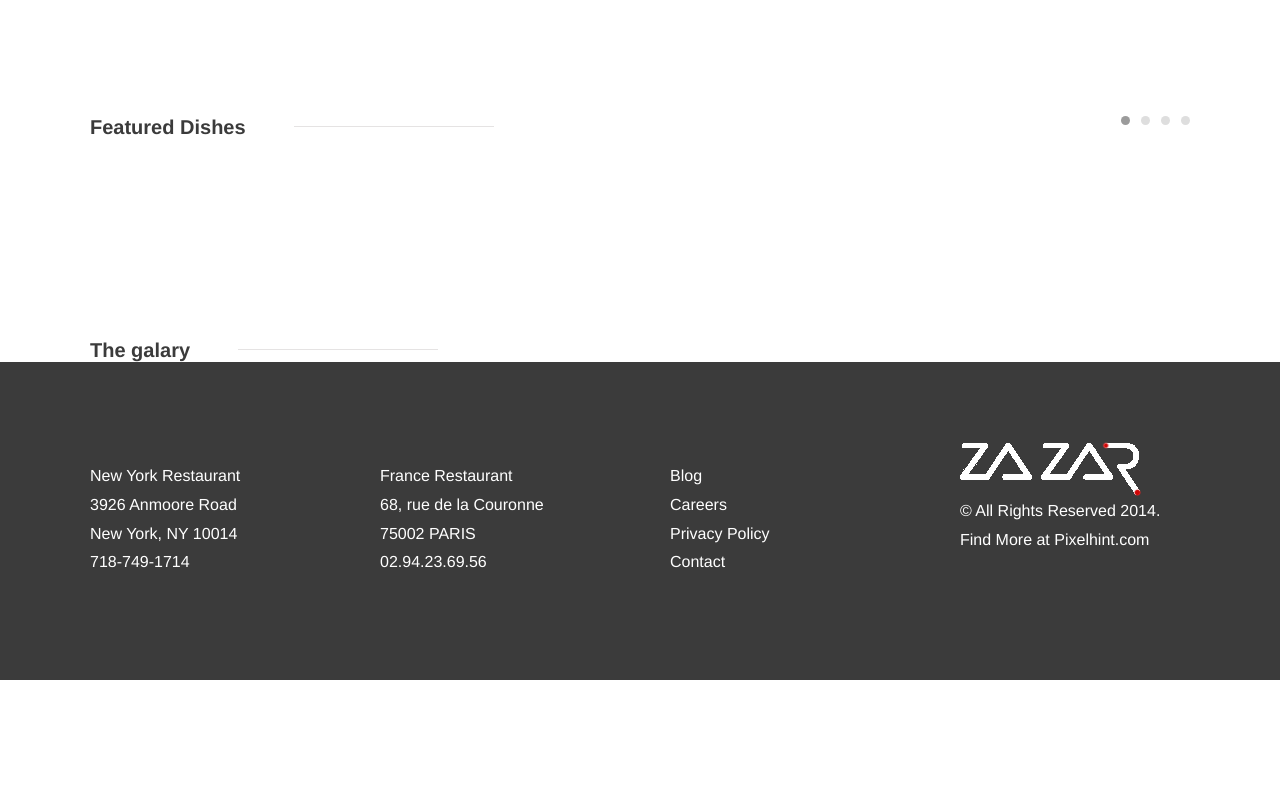
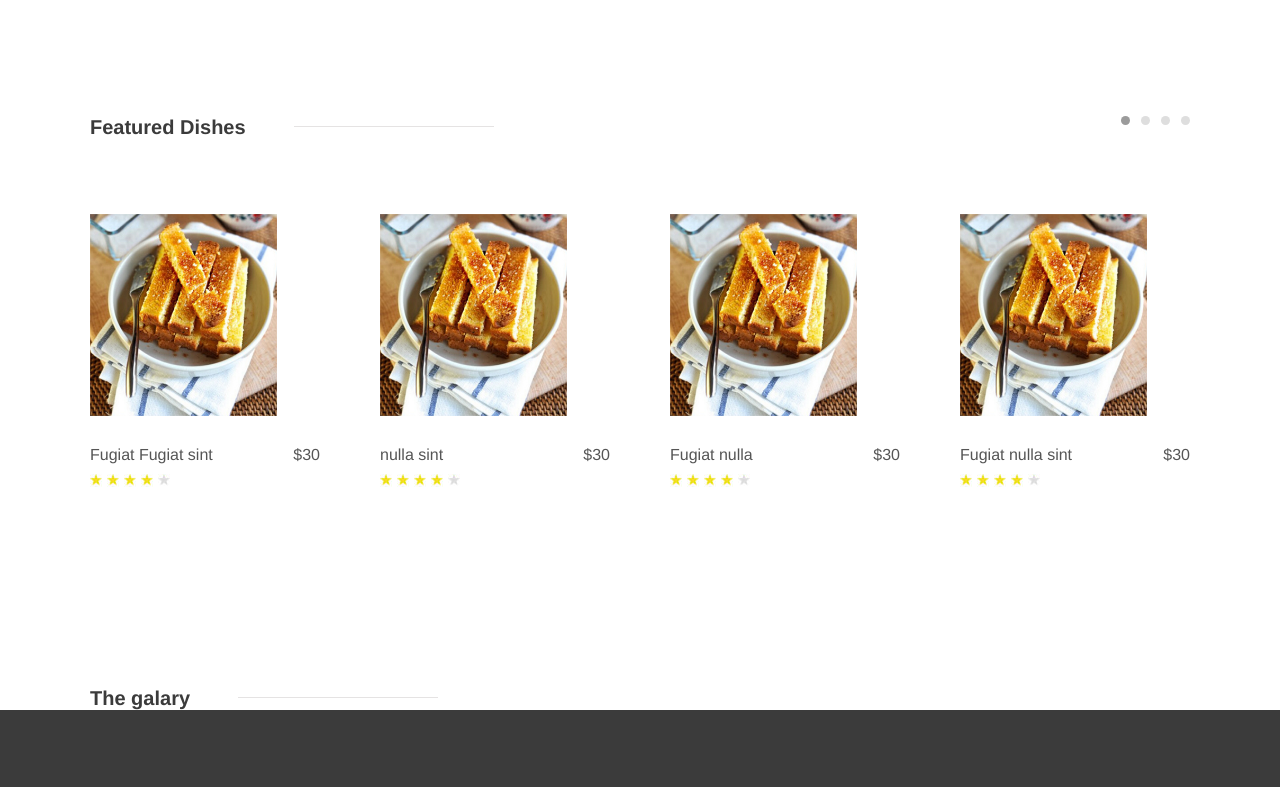
Before and after one commit to vincentotsai/psd-html, a plain HTML site: page index.html in a window 1280 px wide. Shown: the part 1320-2107 px from the top of the page. Before the commit the page ends 2000 px from the top, so only its background shows below. Drawn offline with Linux system fonts and the light colour scheme.

Commit message:
panel body

```diff
--- a/css/index.css
+++ b/css/index.css
@@ -186,3 +186,54 @@
 .index-panel-header .btn-group .active {
 	background: #9b9b9b;
 }
+
+/*panel body*/
+.index-panel-body {
+	margin-top: 75px;
+}
+
+.index-food-list {
+	overflow: hidden;
+}
+
+.index-food-list ul {
+	width: 1160px;
+}
+
+.index-food-list .food-item {
+	float: left;
+	width: 230px;
+	margin-right: 60px;
+}
+
+.index-food-list .food-item .banner {
+	margin-bottom: 30px;
+	height: 202px;
+}
+
+.index-food-list .food-item .name {
+	color: #555;
+	font-size: 16px;
+	margin-bottom: 10px;
+}
+
+.index-food-list .food-item .price {
+	float: right;
+}
+
+.index-food-list .food-item .star-bar {
+	font-size: 0;
+}
+
+.index-food-list .food-item .star {
+	display: inline-block;
+	width: 12px;
+	height: 13px;
+	margin-right: 5px;
+	background-image: url("../images/star.jpg");
+	background-repeat: no-repeat;
+}
+
+.index-food-list .food-item .nostar {
+	background-position: 0 -12px;
+}
--- a/index.html
+++ b/index.html
@@ -120,7 +120,62 @@
 				<a href="" class="btn"></a>
 			</div>
 		</div>
-		<div class="index-panel-body index-food-list"></div>
+		<div class="index-panel-body index-food-list">
+			<ul class="clearfloat">
+				<li class="food-item">
+					<a href="">
+						<img class="banner" src="./images/gallery-1.png" alt="banner">
+						<div class="name">Fugiat Fugiat sint<span class="price">$30</span></div>
+						<div class="star-bar">
+							<span class="star"></span>
+							<span class="star"></span>
+							<span class="star"></span>
+							<span class="star"></span>
+							<span class="star nostar"></span>
+						</div>
+					</a>
+				</li>
+				<li class="food-item">
+					<a href="">
+						<img class="banner" src="./images/gallery-1.png" alt="banner">
+						<div class="name"> nulla sint<span class="price">$30</span></div>
+						<div class="star-bar">
+							<span class="star"></span>
+							<span class="star"></span>
+							<span class="star"></span>
+							<span class="star"></span>
+							<span class="star nostar"></span>
+						</div>
+					</a>
+				</li>
+				<li class="food-item">
+					<a href="">
+						<img class="banner" src="./images/gallery-1.png" alt="banner">
+						<div class="name">Fugiat nulla <span class="price">$30</span></div>
+						<div class="star-bar">
+							<span class="star"></span>
+							<span class="star"></span>
+							<span class="star"></span>
+							<span class="star"></span>
+							<span class="star nostar"></span>
+						</div>
+					</a>
+				</li>
+				<li class="food-item">
+					<a href="">
+						<img class="banner" src="./images/gallery-1.png" alt="banner">
+						<div class="name">Fugiat nulla sint<span class="price">$30</span></div>
+						<div class="star-bar">
+							<span class="star"></span>
+							<span class="star"></span>
+							<span class="star"></span>
+							<span class="star"></span>
+							<span class="star nostar"></span>
+						</div>
+					</a>
+				</li>
+			</ul>
+		</div>
 	</div>
 	<!-- panel -->
 	<div class="public-container index-panel">
```
Also changed, not shown: images/gallery-1.png (added), images/gallery-2.png (added), images/gallery-3.png (added), images/gallery-4.png (added), images/list-1.jpg (added), images/star.jpg (added).
